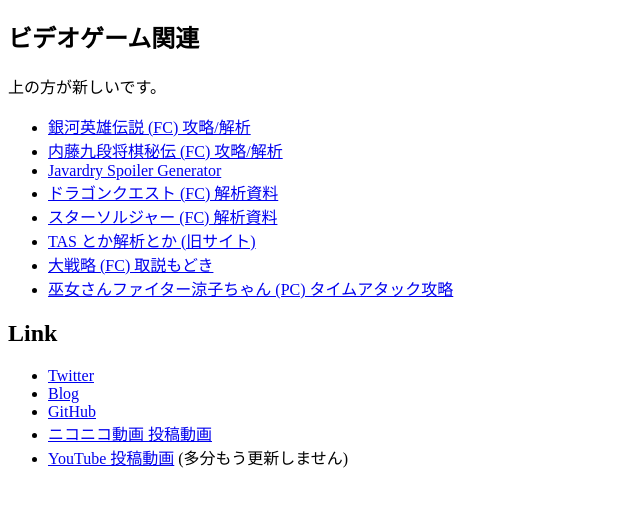
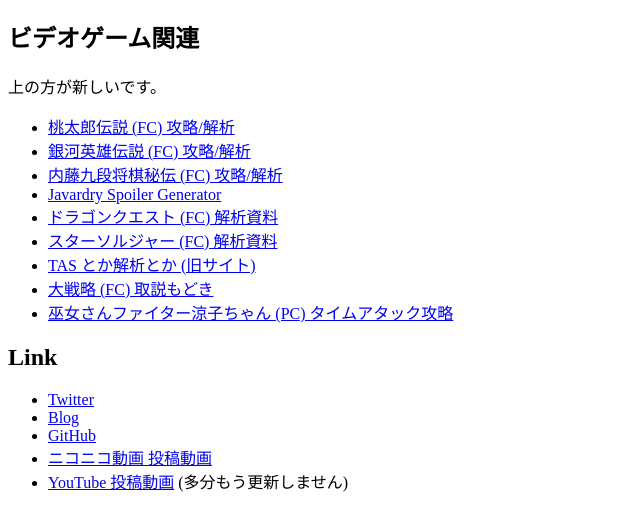
Before and after one commit to taotao54321/taotao54321.github.io, a plain HTML site: page index.html in a window 1280 px wide. Shown: the part 70-600 px from the top of the page, without its empty margins (0-640 px from the left). Drawn offline with Linux system fonts and the light colour scheme.

Commit message:
桃太郎伝説 (FC) の解析資料を追加

```diff
--- a/index.html
+++ b/index.html
@@ -13,6 +13,7 @@
 <p>上の方が新しいです。</p>
 
 <ul>
+  <li><a href="MomodenResource/">桃太郎伝説 (FC) 攻略/解析</a></li>
   <li><a href="LoghResource/">銀河英雄伝説 (FC) 攻略/解析</a></li>
   <li><a href="NaitouResource/">内藤九段将棋秘伝 (FC) 攻略/解析</a></li>
   <li><a href="JavardrySpoiler/">Javardry Spoiler Generator</a></li>
```
